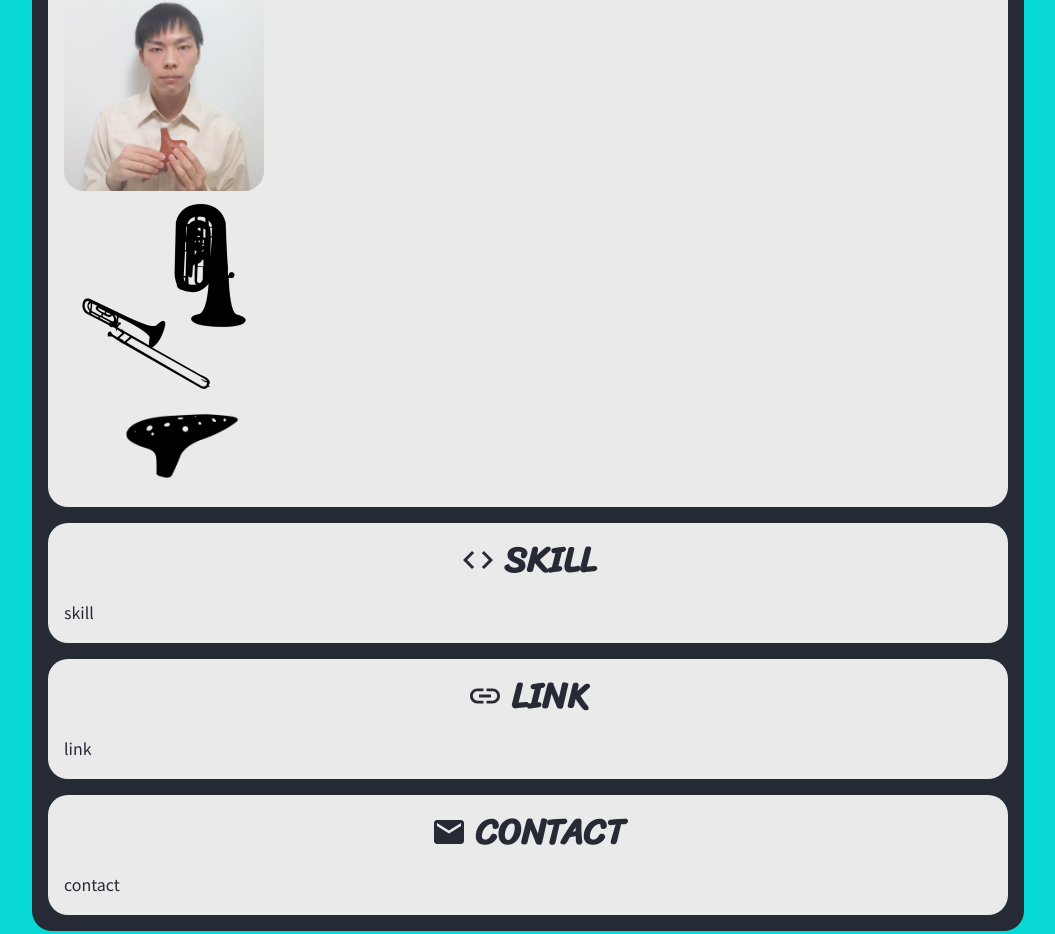
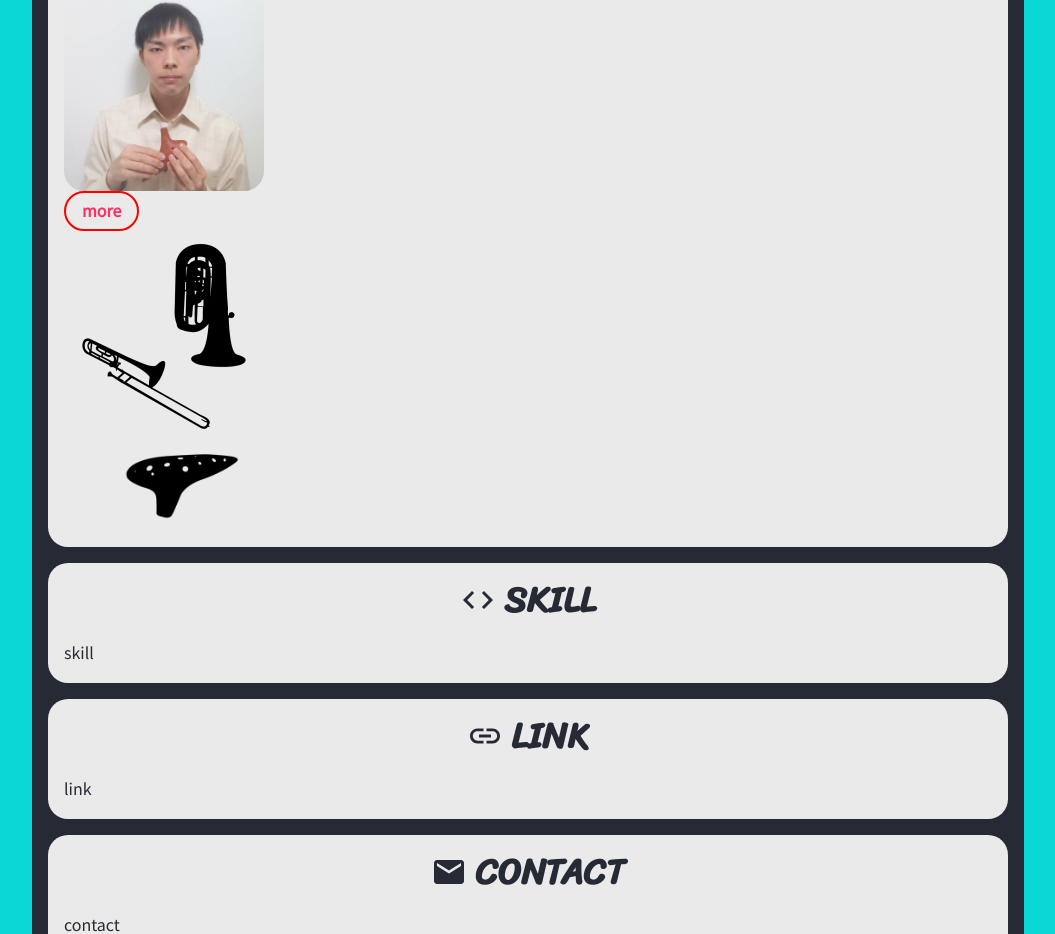
Before and after one commit to mikiya1130/morisakimikiya.com, a Next.js app: page / in a window 1280 px wide. Shown: the part 821-1755 px from the top of the page, without its empty margins (112-1167 px from the left). Built offline with nearby package versions, Linux system fonts and the light colour scheme.

Commit message:
feat: RedRoundButton

```diff
--- a/src/components/Profile.tsx
+++ b/src/components/Profile.tsx
@@ -1,11 +1,13 @@
 import { Image } from '@chakra-ui/react';
 import { MdPerson } from 'react-icons/md';
 import ContentBox from '@/components/ContentBox';
+import RedRoundButton from '@/components/RedRoundButton';
 
 const Profile = () => {
   return (
     <ContentBox icon={MdPerson} title='PROFILE'>
       <Image boxSize='200px' borderRadius='20px' src='images/profile.jpg' alt='profile' />
+      <RedRoundButton>more</RedRoundButton>
       <Image w='200px' h='300px' src='images/instruments.png' alt='profile' />
     </ContentBox>
   );
--- /dev/null
+++ b/src/components/RedRoundButton.tsx
@@ -0,0 +1,26 @@
+import { Button, ButtonProps } from '@chakra-ui/react';
+import { ReactNode } from 'react';
+
+type CustomProps = {
+  children: ReactNode;
+};
+
+type Props = ButtonProps & CustomProps;
+
+const RedRoundButton = ({ children, ...buttonProps }: Props) => {
+  return (
+    <Button
+      outline='none'
+      border='2px solid red'
+      borderRadius='20px'
+      bg='white'
+      color='red'
+      _hover={{ boxShadow: '0 0 3px 0' }}
+      {...buttonProps}
+    >
+      {children}
+    </Button>
+  );
+};
+
+export default RedRoundButton;
```
